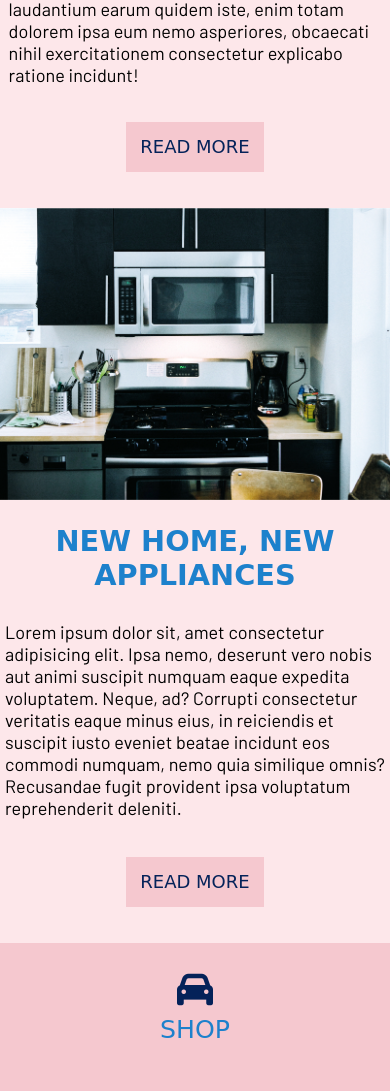
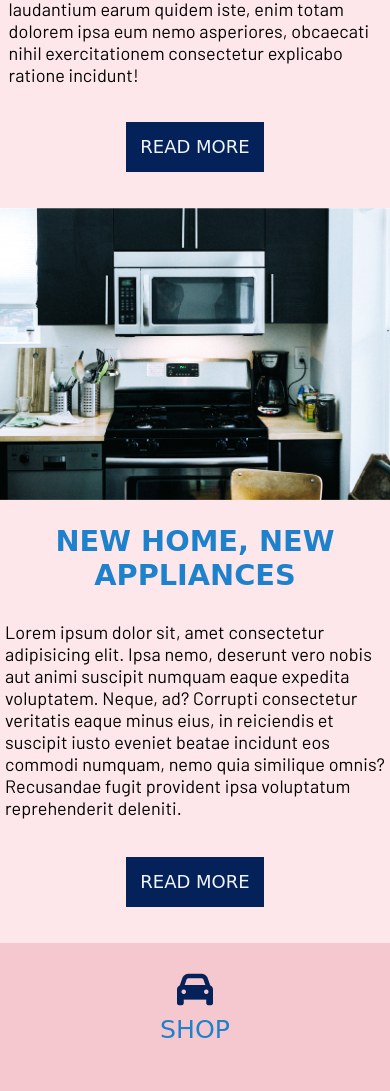
Before and after one commit to ArunavaDe/arunava-de-project-one, a plain HTML site: page index.html in a window 390 px wide. Shown: the part 2449-3540 px from the top of the page. Drawn offline with Linux system fonts and the light colour scheme; a web font is replaced by a local one.

Commit message:
modified link atyles

```diff
--- a/styles/styles.css
+++ b/styles/styles.css
@@ -608,6 +608,13 @@ footer {
     .smoothies-anyone .smoothie-content a {
         font-size: 2.5rem;
         padding: 2rem;
+        color: rgb(240, 245, 255);
+        background: rgb(4,34,89);
+    }
+
+    .smoothies-anyone .smoothie-content a:hover {
+        background: rgb(240, 245, 255);
+        color: rgb(4,34,89);
     }
 
     .new-kitchen {
@@ -646,6 +653,13 @@ footer {
     .new-kitchen .new-kitchen-content a {
         font-size: 2.5rem;
         padding: 2rem;
+        color: rgb(240, 245, 255);
+        background: rgb(4,34,89);
+    }
+
+    .new-kitchen .new-kitchen-content a:hover {
+        background: rgb(240, 245, 255);
+        color: rgb(4,34,89);
     }
 
     .shop-jobs-events {
```
